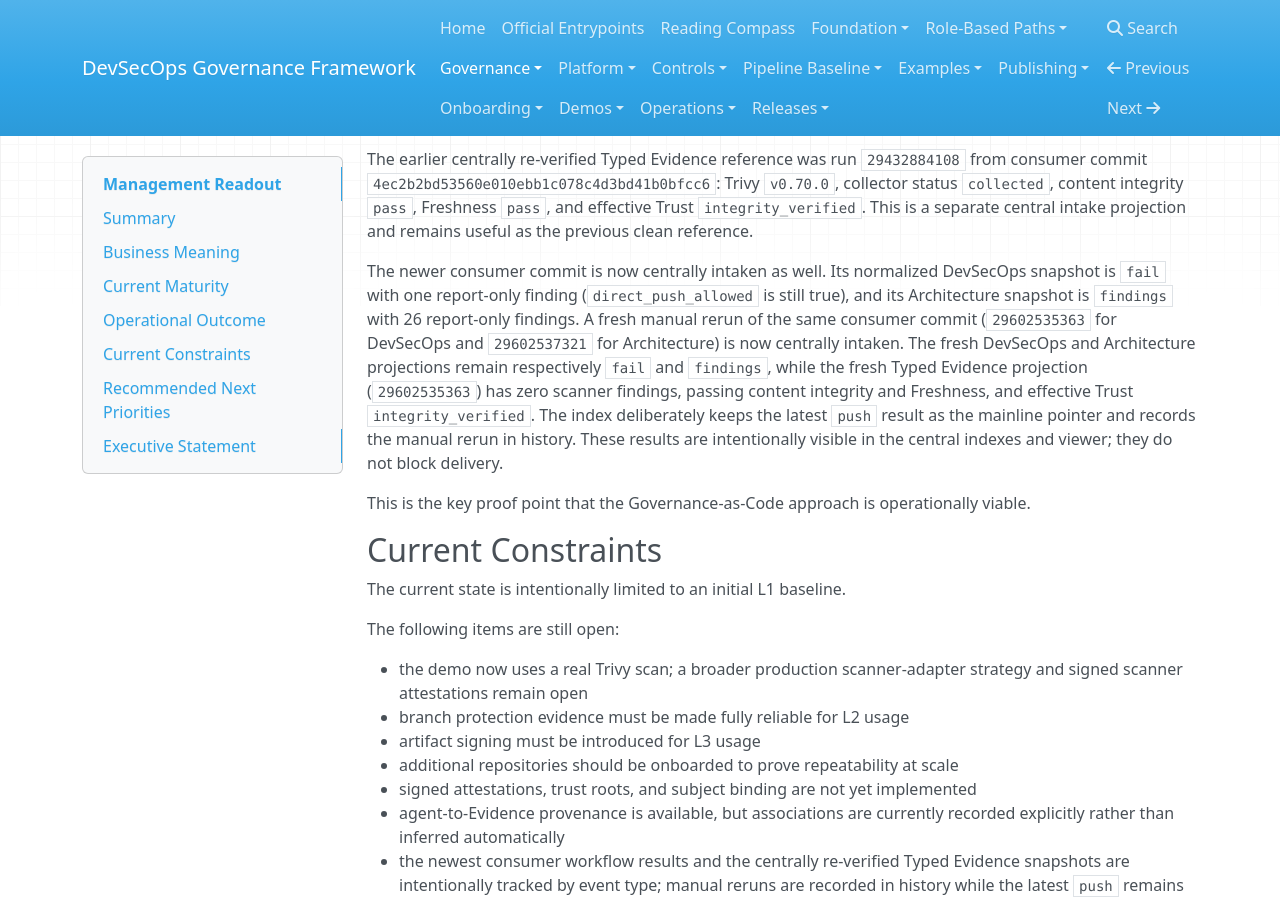
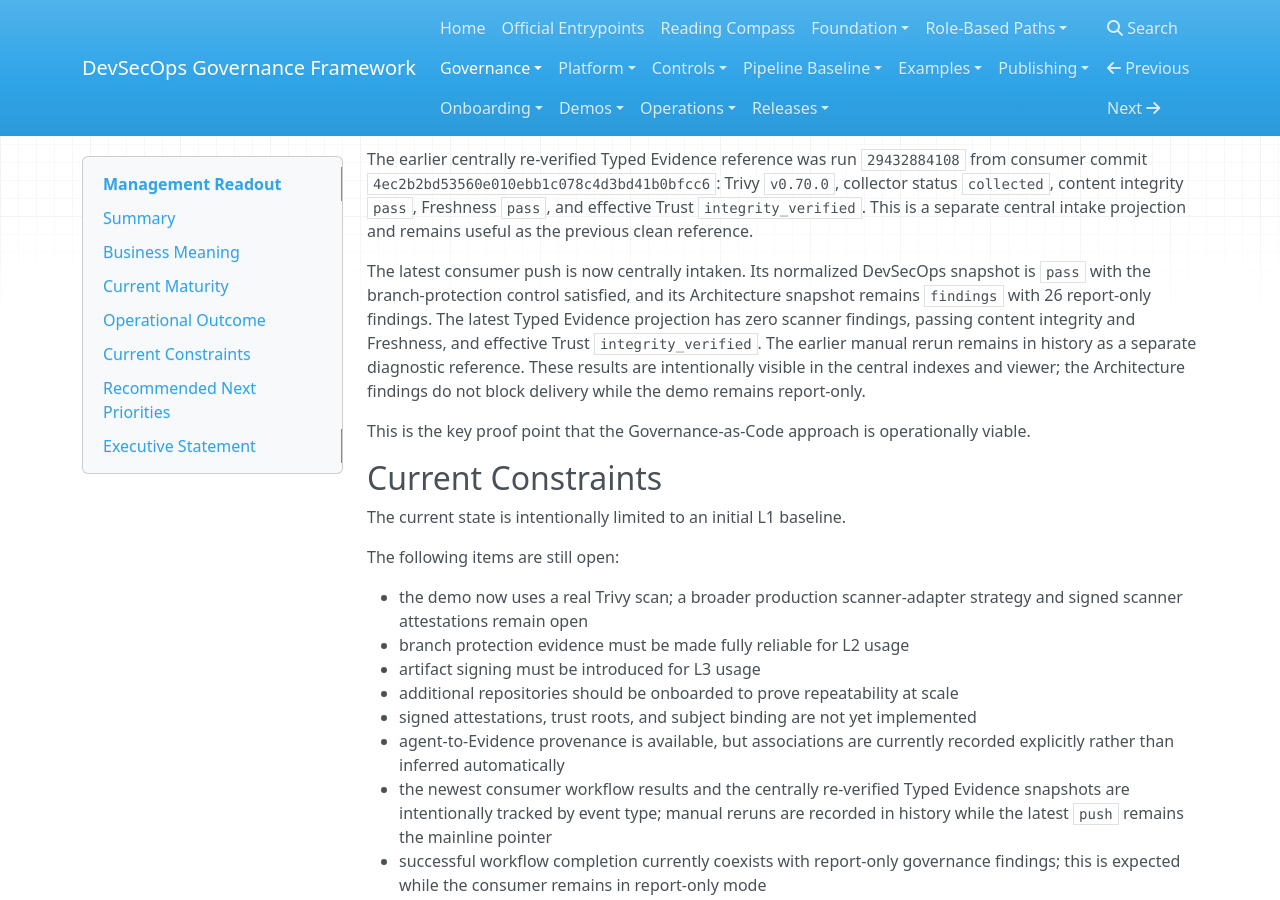
Before and after one commit to joku-dev/devsecops-governance-framework, an MkDocs documentation site: the page built from docs/governance/MANAGEMENT_READOUT.md, in a window 1280 px wide and 900 px high, scrolled down 1493 px. Built offline with MkDocs 1.6.1, drawn with Linux system fonts in a browser that asks for light colours; nearby versions of some CDN libraries; some of the changed text lies outside the part shown.

Commit message:
Document protected consumer mainline status

```diff
--- a/docs/governance/MANAGEMENT_READOUT.md
+++ b/docs/governance/MANAGEMENT_READOUT.md
@@ -17,10 +17,11 @@
 explicit agent-to-evidence provenance, and a pinned validation toolchain.
 
 The current demo consumer `joku-dev/governance-framework-demo-consumer` is also
-clean on `main` at commit `894f05f8031772f32dc0ea5e7bdfe827146f229d`. Its CI,
+clean on `main` at commit `7eae4298bc6f84b3920847e16eb38d1a72194a06`. Its CI,
 DevSecOps Baseline, and Architecture Governance workflows completed
-successfully in the latest push (`29434074731`, `29434075358`, and
-`29434075225`).
+successfully in the latest push (`29603209364`, `29603210148`, and
+`29603209915`). The `main` branch now requires pull-request review and rejects
+direct pushes.
 
 ## Business Meaning
 
@@ -70,18 +71,14 @@
 Freshness `pass`, and effective Trust `integrity_verified`. This is a separate
 central intake projection and remains useful as the previous clean reference.
 
-The newer consumer commit is now centrally intaken as well. Its normalized
-DevSecOps snapshot is `fail` with one report-only finding (`direct_push_allowed`
-is still true), and its Architecture snapshot is `findings` with 26 report-only
-findings. A fresh manual rerun of the same consumer commit (`29602535363` for
-DevSecOps and `29602537321` for Architecture) is now centrally intaken. The
-fresh DevSecOps and Architecture projections remain respectively `fail` and
-`findings`, while the fresh Typed Evidence projection (`29602535363`) has zero
-scanner findings, passing content integrity and Freshness, and effective Trust
-`integrity_verified`. The index deliberately keeps the latest `push` result as
-the mainline pointer and records the manual rerun in history. These results are
-intentionally visible in the central indexes and viewer; they do not block
-delivery.
+The latest consumer push is now centrally intaken. Its normalized DevSecOps
+snapshot is `pass` with the branch-protection control satisfied, and its
+Architecture snapshot remains `findings` with 26 report-only findings. The
+latest Typed Evidence projection has zero scanner findings, passing content
+integrity and Freshness, and effective Trust `integrity_verified`. The earlier
+manual rerun remains in history as a separate diagnostic reference. These
+results are intentionally visible in the central indexes and viewer; the
+Architecture findings do not block delivery while the demo remains report-only.
 
 This is the key proof point that the Governance-as-Code approach is operationally viable.
 
```
